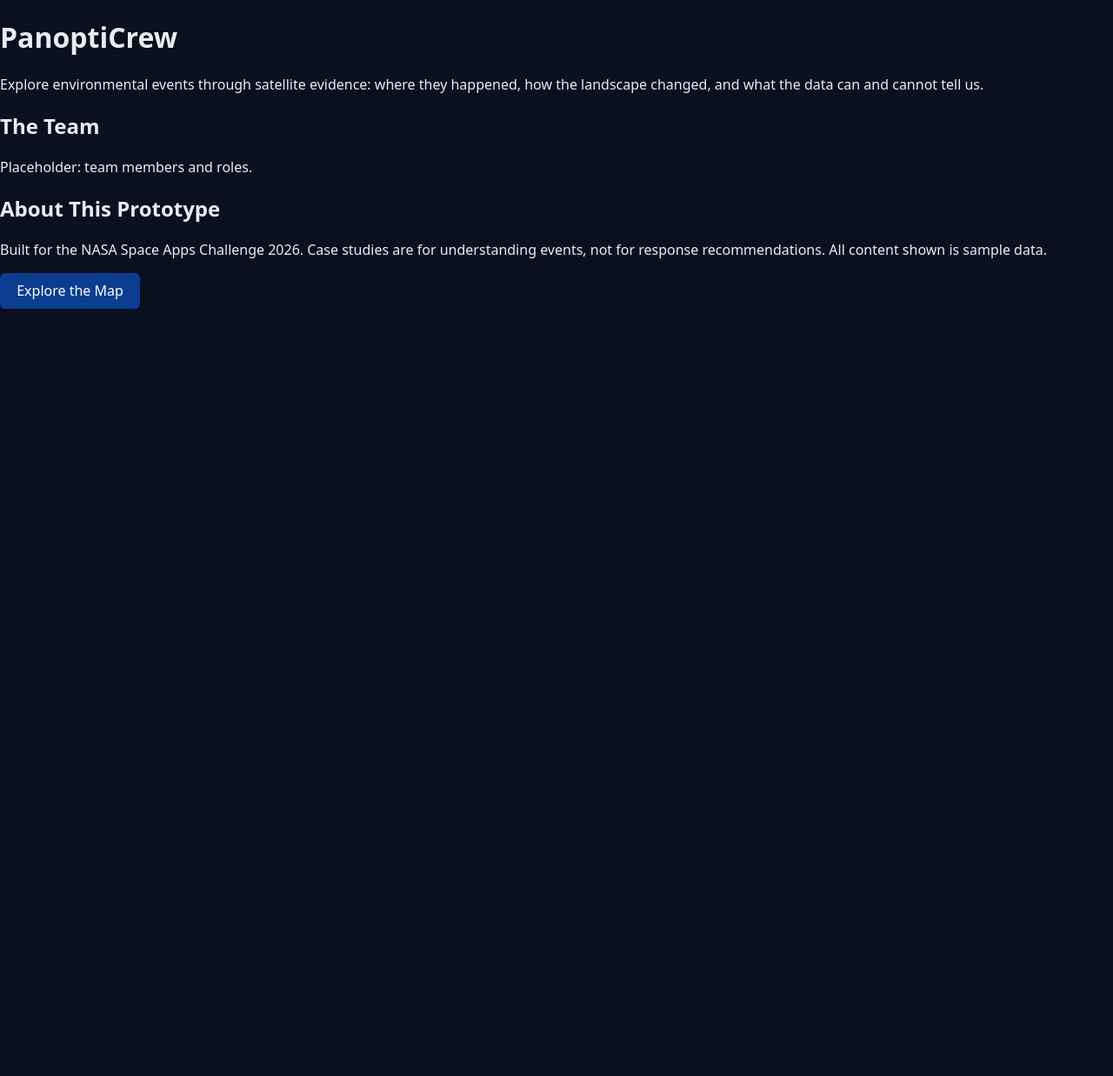
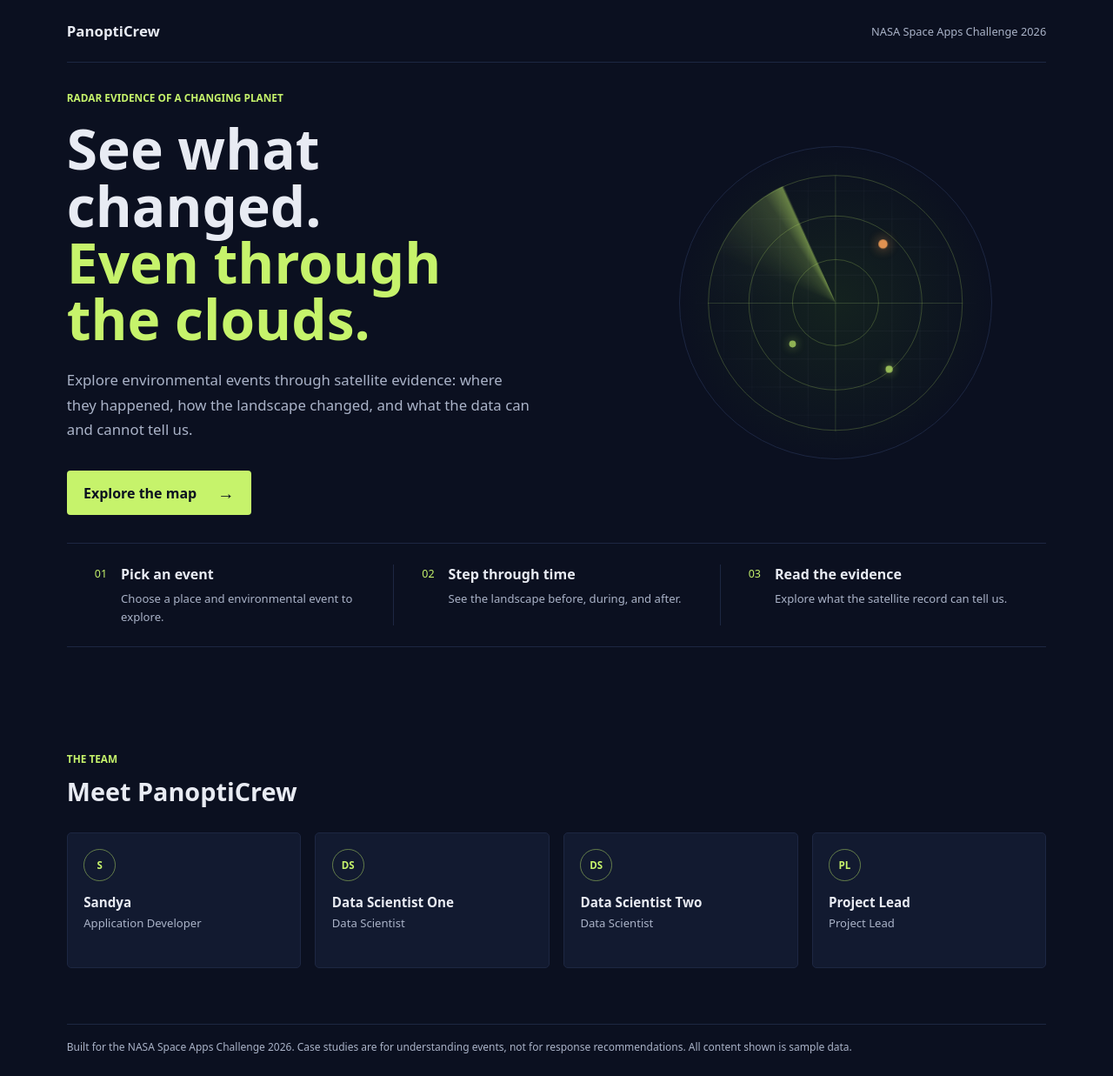
Before and after one commit to danesheppard/PanoptiCrew-NASA-Hackathon-2026, a React (Vite) app in the folder application/: page / in a window 1280 px wide. Shown: the whole page at 87% size. Before the commit the page ends 821 px from the top, so only its background shows below. Built offline with nearby package versions, Linux system fonts and the light colour scheme; what @deck.gl/core, @deck.gl/geo-layers would draw is missing.

Commit message:
Add Landing Page

```diff
--- a/application/src/App.jsx
+++ b/application/src/App.jsx
@@ -1,13 +1,19 @@
 import { useState } from "react";
-import Welcome from "./views/Welcome.jsx";
+import LandingPage from "./views/landing/LandingPage.jsx";
 import GlobalMap from "./views/GlobalMap.jsx";
 import CaseStudy from "./views/CaseStudy.jsx";
 
+/**
+ * Main application component managing
+ * the main views and navigation between them.
+ *
+ * @returns {JSX.Element} The main application component
+ */
 export default function App() {
-  const [view, setView] = useState("welcome");
+  const [view, setView] = useState("landing");
   const [study, setStudy] = useState(null);
 
-  if (view === "welcome") return <Welcome onStart={() => setView("map")} />;
+  if (view === "landing") return <LandingPage onStart={() => setView("map")} />;
 
   if (view === "case" && study)
     return <CaseStudy study={study} onBack={() => setView("map")} />;
@@ -17,7 +23,7 @@ export default function App() {
       selected={study}
       onSelect={setStudy}
       onLaunch={() => setView("case")}
-      onHome={() => setView("welcome")}
+      onHome={() => setView("landing")}
     />
   );
 }
--- /dev/null
+++ b/application/src/data/team.js
@@ -0,0 +1,22 @@
+export const team = [
+  {
+    initials: "S",
+    name: "Sandya",
+    role: "Application Developer",
+  },
+  {
+    initials: "DS",
+    name: "Data Scientist One",
+    role: "Data Scientist",
+  },
+  {
+    initials: "DS",
+    name: "Data Scientist Two",
+    role: "Data Scientist",
+  },
+  {
+    initials: "PL",
+    name: "Project Lead",
+    role: "Project Lead",
+  },
+];
--- a/application/src/views/Welcome.jsx
+++ /dev/null
@@ -1,25 +0,0 @@
-export default function Welcome({ onStart }) {
-  return (
-    <main className="welcome">
-      <h1>PanoptiCrew</h1>
-      <p className="lede">
-        Explore environmental events through satellite evidence: where they
-        happened, how the landscape changed, and what the data can and cannot
-        tell us.
-      </p>
-      <section>
-        <h2>The Team</h2>
-        <p className="sample">Placeholder: team members and roles.</p>
-      </section>
-      <section>
-        <h2>About This Prototype</h2>
-        <p>
-          Built for the NASA Space Apps Challenge 2026. Case studies are for
-          understanding events, not for response recommendations. All content
-          shown is sample data.
-        </p>
-      </section>
-      <button onClick={onStart}>Explore the Map</button>
-    </main>
-  );
-}
--- /dev/null
+++ b/application/src/views/landing/LandingPage.jsx
@@ -0,0 +1,124 @@
+import { team } from "../../data/team.js";
+import RadarScope from "./RadarScope.jsx";
+import "./LandingPage.css";
+
+/**
+ * Steps for exploring a case study on the landing page.
+ */
+const steps = [
+  {
+    number: "01",
+    title: "Pick an event",
+    description: "Choose a place and environmental event to explore.",
+  },
+  {
+    number: "02",
+    title: "Step through time",
+    description: "See the landscape before, during, and after.",
+  },
+  {
+    number: "03",
+    title: "Read the evidence",
+    description: "Explore what the satellite record can tell us.",
+  },
+];
+
+/**
+ * Landing page component for the PanoptiCrew project.
+ * Displays the hero section, steps for exploring case studies, and team information.
+ *
+ * @component
+ * @param {Function} onStart - Callback function to start exploring the map.
+ *
+ * @returns {JSX.Element} The rendered landing page component.
+ */
+export default function LandingPage({ onStart }) {
+  return (
+    <main className="landing-page">
+      <div className="landing-first-screen">
+        {/* Top navigation bar with brand and challenge info */}
+        <header className="landing-topbar">
+          <button
+            className="landing-brand"
+            type="button"
+            onClick={() => window.scrollTo({ top: 0, behavior: "smooth" })}
+          >
+            PanoptiCrew
+          </button>
+          <span className="landing-challenge">
+            NASA Space Apps Challenge 2026
+          </span>
+        </header>
+
+        {/* Hero section with radar scope and introductory copy */}
+        <section
+          className="landing-hero"
+          id="home"
+          aria-labelledby="landing-title"
+        >
+          <div className="landing-copy">
+            <p className="landing-eyebrow">
+              RADAR EVIDENCE OF A CHANGING PLANET
+            </p>
+            <h1 id="landing-title">
+              See what changed.
+              <br />
+              <span>Even through the clouds.</span>
+            </h1>
+            <p className="landing-tagline">
+              Explore environmental events through satellite evidence: where
+              they happened, how the landscape changed, and what the data can
+              and cannot tell us.
+            </p>
+            <button className="landing-cta" onClick={onStart}>
+              Explore the map <span aria-hidden="true">→</span>
+            </button>
+          </div>
+          <RadarScope />
+        </section>
+
+        {/* Steps section explaining how to explore a case study */}
+        <section
+          className="landing-steps"
+          aria-label="How to explore a case study"
+        >
+          {steps.map((step) => (
+            <article className="landing-step" key={step.number}>
+              <span className="landing-step-number">{step.number}</span>
+              <div>
+                <h2>{step.title}</h2>
+                <p>{step.description}</p>
+              </div>
+            </article>
+          ))}
+        </section>
+      </div>
+
+      {/* Team section introducing the project team */}
+      <section className="landing-team" aria-labelledby="team-title">
+        <div className="landing-section-heading">
+          <p className="landing-eyebrow">THE TEAM</p>
+          <h2 id="team-title">Meet PanoptiCrew</h2>
+        </div>
+        <div className="landing-team-grid">
+          {team.map((member) => (
+            <article className="landing-team-card" key={member.name}>
+              <span className="landing-initials" aria-hidden="true">
+                {member.initials}
+              </span>
+              <h3>{member.name}</h3>
+              <p>{member.role}</p>
+            </article>
+          ))}
+        </div>
+      </section>
+
+      {/* Footer with disclaimer and event info */}
+      <footer className="landing-footer">
+        Built for the NASA Space Apps Challenge 2026. Case studies are for
+        understanding events, not for response recommendations. All content
+        shown is sample data.
+      </footer>
+    </main>
+  );
+}
```
